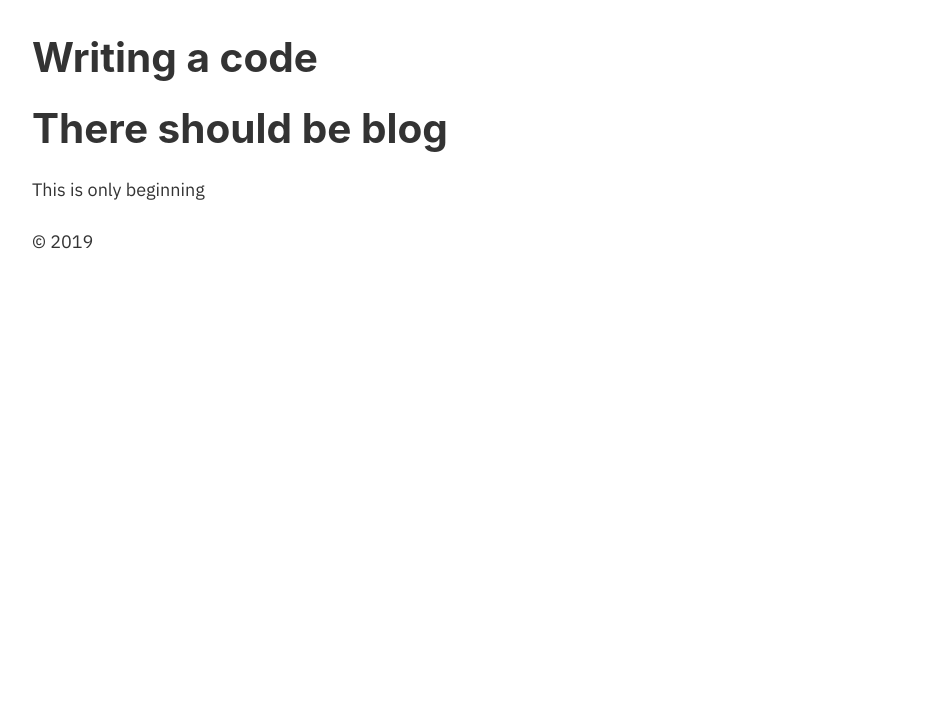
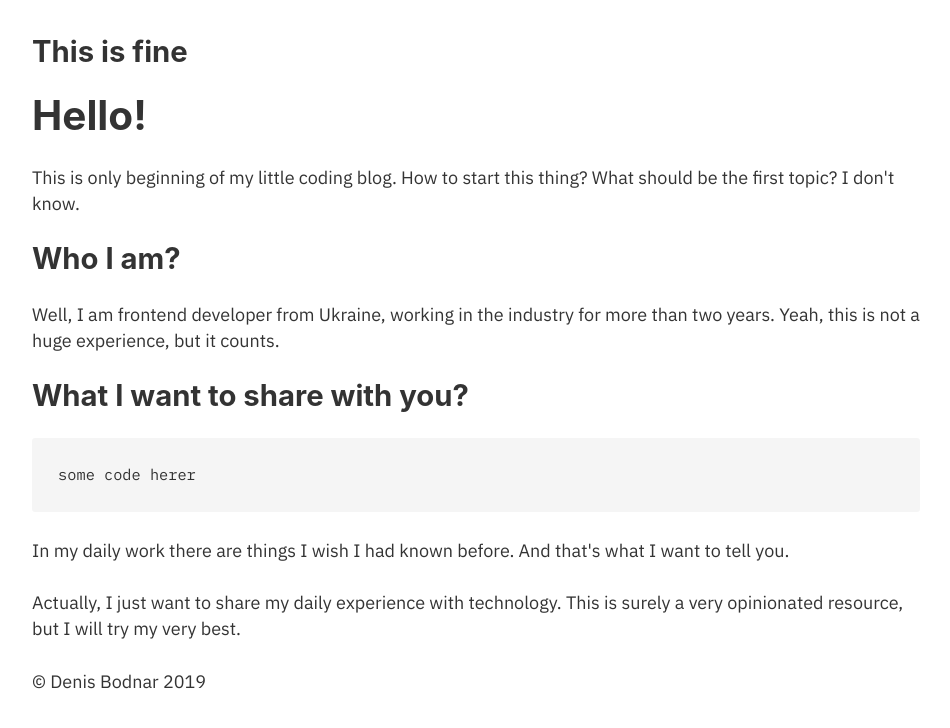
Before and after one commit to denisbodnar/personal-site, a Gatsby site: page /about/ in a window 1280 px wide. Shown: the whole page, without its empty margins (164-1114 px from the left). Built offline with nearby package versions, Linux system fonts and the light colour scheme; Gatsby itself is replaced by a stand-in of ours; some packages are replaced by stand-ins of ours; code samples lack their colours.

Commit message:
change styles

````diff
--- a/gatsby-config.js
+++ b/gatsby-config.js
@@ -1,7 +1,7 @@
 module.exports = {
   siteMetadata: {
-    title: `Writing a code`,
-    description: `Daily life of frontend developer`,
+    title: `This is fine`,
+    description: `Denis Bodnar personal blog`,
     author: `Denis Bodnar`,
   },
   plugins: [
@@ -41,5 +41,11 @@ module.exports = {
     },
     `gatsby-plugin-offline`,
     `gatsby-plugin-react-helmet`,
+    {
+      resolve: `gatsby-plugin-google-analytics`,
+      options: {
+        trackingId: "UA-15079211-1",
+      },
+    },
   ],
 }
--- a/package.json
+++ b/package.json
@@ -7,6 +7,7 @@
   "dependencies": {
     "gatsby": "^2.15.21",
     "gatsby-image": "^2.2.20",
+    "gatsby-plugin-google-analytics": "^2.1.19",
     "gatsby-plugin-manifest": "^2.2.20",
     "gatsby-plugin-offline": "^3.0.11",
     "gatsby-plugin-react-helmet": "^3.1.8",
--- a/src/components/layout.css
+++ b/src/components/layout.css
@@ -1,5 +1,4 @@
-@import url('https://fonts.googleapis.com/css?family=IBM+Plex+Sans&display=swap');
-@import url('https://fonts.googleapis.com/css?family=IBM+Plex+Serif&display=swap');
+@import url('https://fonts.googleapis.com/css?family=IBM+Plex+Mono:400,400i,700|IBM+Plex+Sans:400,400i,700|IBM+Plex+Serif:400,400i,700&display=swap&subset=cyrillic-ext');
 
 html {
   font-family: sans-serif;
@@ -97,7 +96,7 @@ code,
 kbd,
 pre,
 samp {
-  font-family: monospace, monospace;
+  font-family: 'IBM Plex Mono', monospace;
   font-size: 1em;
 }
 figure {
@@ -203,7 +202,7 @@ html {
 }
 body {
   color: hsla(0, 0%, 0%, 0.8);
-  font-family: IBM Plex Sans, georgia, serif;
+  font-family: 'IBM Plex Sans', sans-serif;
   font-weight: normal;
   word-wrap: break-word;
   font-kerning: normal;
@@ -233,9 +232,9 @@ h1 {
   padding-top: 0;
   margin-bottom: 1.45rem;
   color: inherit;
-  font-family: -apple-system, IBM Plex Serif, BlinkMacSystemFont, Segoe UI, Roboto, Oxygen,
+  font-family: -apple-system, 'IBM Plex Sans', BlinkMacSystemFont, Segoe UI, Roboto, Oxygen,
     Ubuntu, Cantarell, Fira Sans, Droid Sans, Helvetica Neue, sans-serif;
-  font-weight: bolder;
+  font-weight: bold;
   text-rendering: optimizeLegibility;
   font-size: 2.25rem;
   line-height: 1.1;
@@ -250,7 +249,7 @@ h2 {
   padding-top: 0;
   margin-bottom: 1.45rem;
   color: inherit;
-  font-family: -apple-system, BlinkMacSystemFont, Segoe UI, Roboto, Oxygen,
+  font-family: -apple-system, 'IBM Plex Sans', BlinkMacSystemFont, Segoe UI, Roboto, Oxygen,
     Ubuntu, Cantarell, Fira Sans, Droid Sans, Helvetica Neue, sans-serif;
   font-weight: bold;
   text-rendering: optimizeLegibility;
@@ -267,7 +266,7 @@ h3 {
   padding-top: 0;
   margin-bottom: 1.45rem;
   color: inherit;
-  font-family: -apple-system, BlinkMacSystemFont, Segoe UI, Roboto, Oxygen,
+  font-family: -apple-system, 'IBM Plex Sans', BlinkMacSystemFont, Segoe UI, Roboto, Oxygen,
     Ubuntu, Cantarell, Fira Sans, Droid Sans, Helvetica Neue, sans-serif;
   font-weight: bold;
   text-rendering: optimizeLegibility;
@@ -284,7 +283,7 @@ h4 {
   padding-top: 0;
   margin-bottom: 1.45rem;
   color: inherit;
-  font-family: -apple-system, BlinkMacSystemFont, Segoe UI, Roboto, Oxygen,
+  font-family: -apple-system, 'IBM Plex Sans', BlinkMacSystemFont, Segoe UI, Roboto, Oxygen,
     Ubuntu, Cantarell, Fira Sans, Droid Sans, Helvetica Neue, sans-serif;
   font-weight: bold;
   text-rendering: optimizeLegibility;
@@ -301,7 +300,7 @@ h5 {
   padding-top: 0;
   margin-bottom: 1.45rem;
   color: inherit;
-  font-family: -apple-system, BlinkMacSystemFont, Segoe UI, Roboto, Oxygen,
+  font-family: -apple-system, 'IBM Plex Sans', BlinkMacSystemFont, Segoe UI, Roboto, Oxygen,
     Ubuntu, Cantarell, Fira Sans, Droid Sans, Helvetica Neue, sans-serif;
   font-weight: bold;
   text-rendering: optimizeLegibility;
@@ -595,7 +594,7 @@ tt,
 code {
   background-color: hsla(0, 0%, 0%, 0.04);
   border-radius: 3px;
-  font-family: "SFMono-Regular", Consolas, "Roboto Mono", "Droid Sans Mono",
+  font-family: 'IBM Plex Mono', "SFMono-Regular", Consolas, "Roboto Mono", "Droid Sans Mono",
     "Liberation Mono", Menlo, Courier, monospace;
   padding: 0;
   padding-top: 0.2em;
--- a/src/components/layout.js
+++ b/src/components/layout.js
@@ -29,8 +29,8 @@ const Layout = ({ children }) => {
     <>
       <Helmet>
           <meta charSet="utf-8" />
-          <title>Denis Bodnar blog</title>
-          <link rel="canonical" href="https:denisbodnar.com" />
+          <title>{data.site.siteMetadata.title}</title>
+          <link rel="canonical" href="https://denisbodnar.com" />
       </Helmet>
       <div
         style={{
@@ -39,10 +39,10 @@ const Layout = ({ children }) => {
           padding: `2rem`,
         }}
       >
-        <h1>{data.site.siteMetadata.title}</h1>
+        <h2>{data.site.siteMetadata.title}</h2>
         <main>{children}</main>
         <footer>
-          © {new Date().getFullYear()}
+          © Denis Bodnar {new Date().getFullYear()}
         </footer>
       </div>
     </>
--- a/src/markdown/about.md
+++ b/src/markdown/about.md
@@ -1,6 +1,19 @@
 ---
-title: "There should be blog"
-date: "27-09-2019"
+title: "Hello!"
 ---
 
-This is only beginning
+This is only beginning of my little coding blog. How to start this thing? What should be the first topic? I don't know.
+
+## Who I am?
+
+Well, I am frontend developer from Ukraine, working in the industry for more than two years. Yeah, this is not a huge experience, but it counts.
+
+## What I want to share with you?
+
+```
+some code herer
+```
+
+In my daily work there are things I wish I had known before. And that's what I want to tell you.
+
+Actually, I just want to share my daily experience with technology. This is surely a very opinionated resource, but I will try my very best.
--- a/src/pages/index.js
+++ b/src/pages/index.js
@@ -5,7 +5,6 @@ import Layout from "../components/layout"
 
 export default ({ data }) => (
   <Layout>
-    <h4>{data.allMarkdownRemark.totalCount} Posts</h4>
       {data.allMarkdownRemark.edges.map(({ node }) => (
         <div key={node.id}>
           <Link
````
Also changed, not shown: 1 other file. Lines whose indentation alone changed are shown as unchanged.
